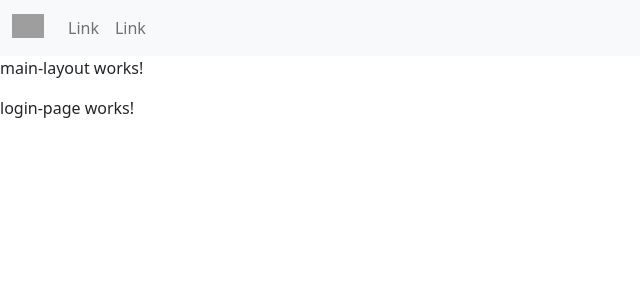
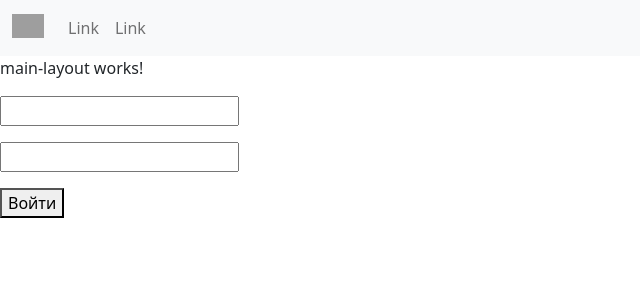
Before and after one commit to Pavel-Kazarezau/FeedbackTrackerFrontend, an Angular app: page / in a window 1280 px wide. Shown: the top 300 px of the page, without its empty margins (0-640 px from the left). Built offline with nearby package versions, Linux system fonts and the light colour scheme; grey boxes are pictures that could not be loaded.

Commit message:
Add login form

```diff
--- a/src/app/app.module.ts
+++ b/src/app/app.module.ts
@@ -7,6 +7,8 @@ import { LoginPageComponent } from './login-page/login-page.component';
 import { MainLayoutComponent } from './main-layout/main-layout.component';
 import { NavigationComponent } from './navigation/navigation.component';
 import { HomePageComponent } from './home-page/home-page.component';
+import { CommonModule } from '@angular/common';
+import { ReactiveFormsModule } from '@angular/forms';
 
 @NgModule({
   declarations: [
@@ -17,7 +19,9 @@ import { HomePageComponent } from './home-page/home-page.component';
     HomePageComponent
   ],
   imports: [
+    CommonModule,
     BrowserModule,
+    ReactiveFormsModule,
     AppRoutingModule
   ],
   providers: [],
--- a/src/app/login-page/login-page.component.html
+++ b/src/app/login-page/login-page.component.html
@@ -1 +1,10 @@
-<p>login-page works!</p>
+<form class="conteiner" [formGroup]="form" (ngSubmit)="submit()">
+    <div class="mb-3">
+        <input type="email">
+    </div>
+    <div class="mb-3">
+        <input type="password">
+    </div>
+
+    <button type="submit">Войти</button>
+</form>
--- a/src/app/login-page/login-page.component.ts
+++ b/src/app/login-page/login-page.component.ts
@@ -1,4 +1,5 @@
 import { Component, OnInit } from '@angular/core';
+import { FormControl, FormGroup, Validators } from '@angular/forms';
 
 @Component({
   selector: 'app-login-page',
@@ -7,9 +8,19 @@ import { Component, OnInit } from '@angular/core';
 })
 export class LoginPageComponent implements OnInit {
 
+  public form!: FormGroup;
+
   constructor() { }
 
   ngOnInit(): void {
+    this.form = new FormGroup({
+      login: new FormControl('', [Validators.required, Validators.email]),
+      password: new FormControl('', [Validators.required, Validators.minLength(6)])
+    })
+  }
+
+  submit() {
+
   }
 
 }
```
